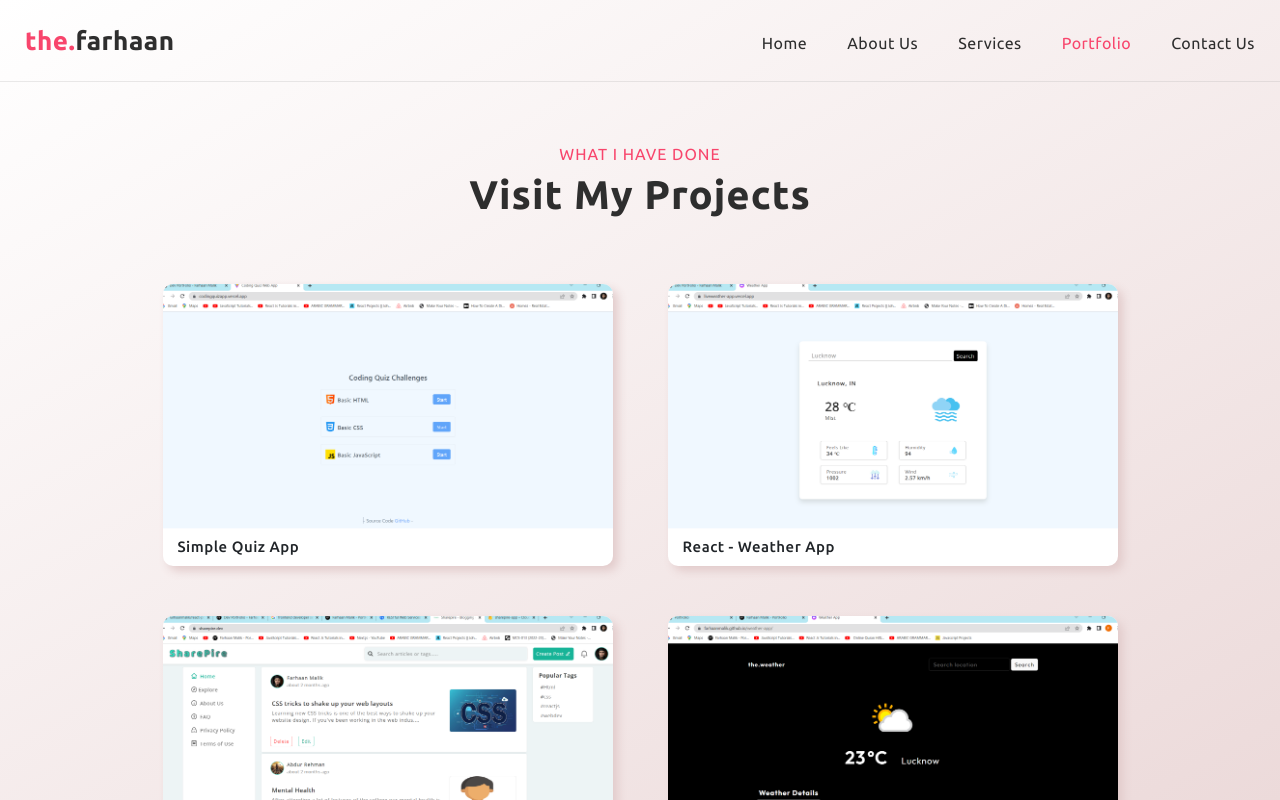
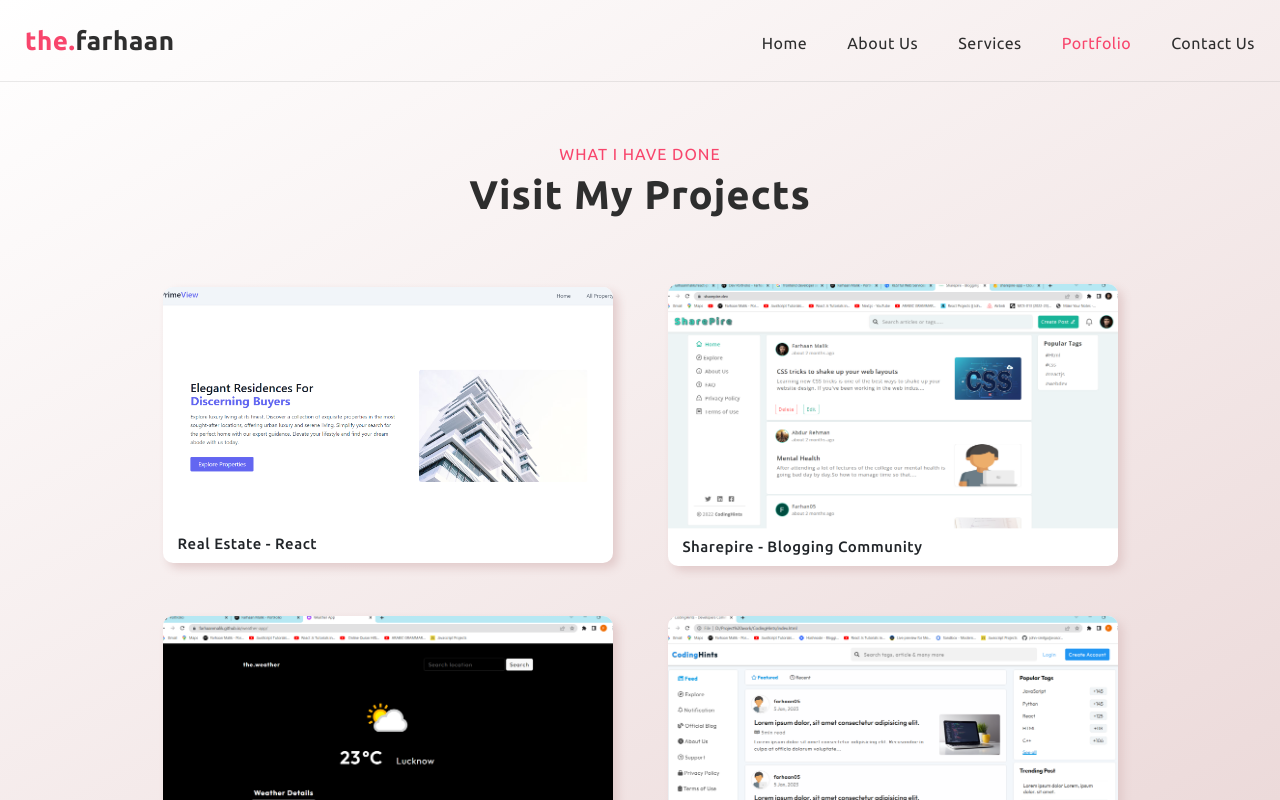
Before and after one commit to farhaanmalik/react-dev-portfolio, a React (Create React App) app: page /portfolio in a window 1280 px wide. Shown: the top 800 px of the page. Built offline with nearby package versions, Linux system fonts and the light colour scheme; the HTML template or start-up script is replaced by a standard one.

Commit message:
Added new project

```diff
--- a/src/component/ProjectData.js
+++ b/src/component/ProjectData.js
@@ -1,60 +1,53 @@
 const Project = [
     {
     id: 1,
-    image: "./images/p-9.png",
-    projectName: "Simple Quiz App",
-    projectLink:"https://codingquizapp.vercel.app/",
+    image: "./images/realEstate.png",
+    projectName: "Real Estate - React",
+    projectLink:"https://primeview-realestate.vercel.app/",
 
 },
     {
     id: 2,
-    image: "./images/p-10.png",
-    projectName: "React - Weather App",
-    projectLink:"https://liveweather-app.vercel.app/",
-
-},
-    {
-    id: 3,
     image: "./images/p-8.png",
     projectName: "Sharepire - Blogging Community",
     projectLink:"https://sharepire.dev/",
 
 },
     {
-    id: 4,
+    id: 3,
     image: "./images/p-1.png",
     projectName: "Live Weather App",
     projectLink:"https://farhaanmalik.github.io/weather-app/",
 
 },
 {
-    id: 5,
+    id: 4,
     image: "./images/p-2.png",
     projectName: "Community Web Design",
-    projectLink:"https://farhaanmalik.github.io/bloggingcommunity-Uidesign/",
+    projectLink:"#",
 },
 {
-    id: 6,
+    id: 5,
     image: "./images/p-3.png",
     projectName: "Portfolio Using HTML/CSS",
     projectLink:" https://farhaanmalik.github.io/PersonalPortFolio/",
 
 },
 {
-    id: 7,
+    id: 6,
     image: "./images/p-4.png",
     projectName: "Abdulxamill Dev Team",
     projectLink:"https://farhaanmalik.github.io/Abdulxamill-Dev-Team/",
 },
 {
-    id: 8,
+    id: 7,
     image: "./images/p-7.png",
     projectName: "To-Do List WebApp",
     projectLink:"https://farhaanmalik.github.io/Simple-To-Do-List/",
 
 },
 {
-    id: 9,
+    id: 8,
     image: "./images/p-6.png",
     projectName: "Note WebApp",
     projectLink:"https://farhaanmalik.github.io/Simple-NotePad/",
```
